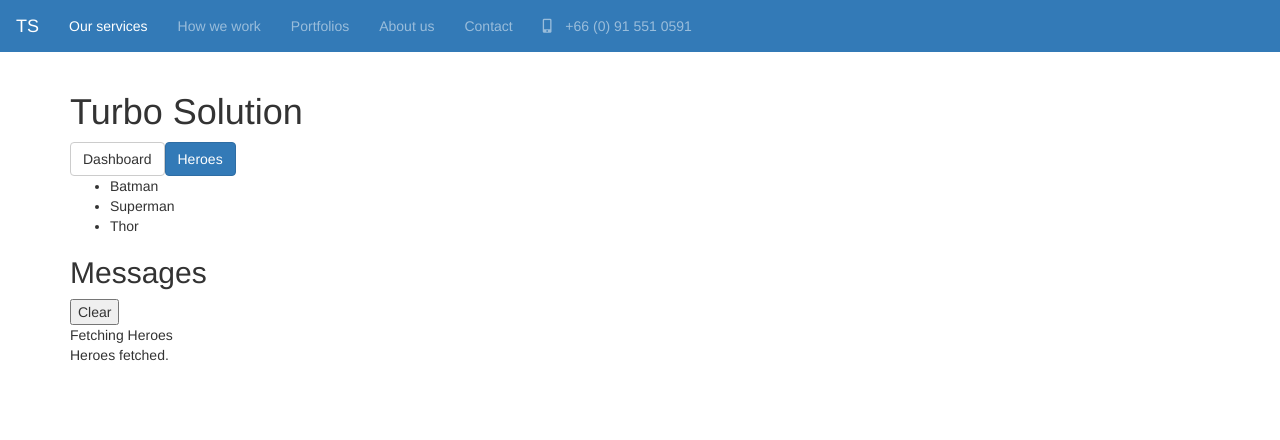
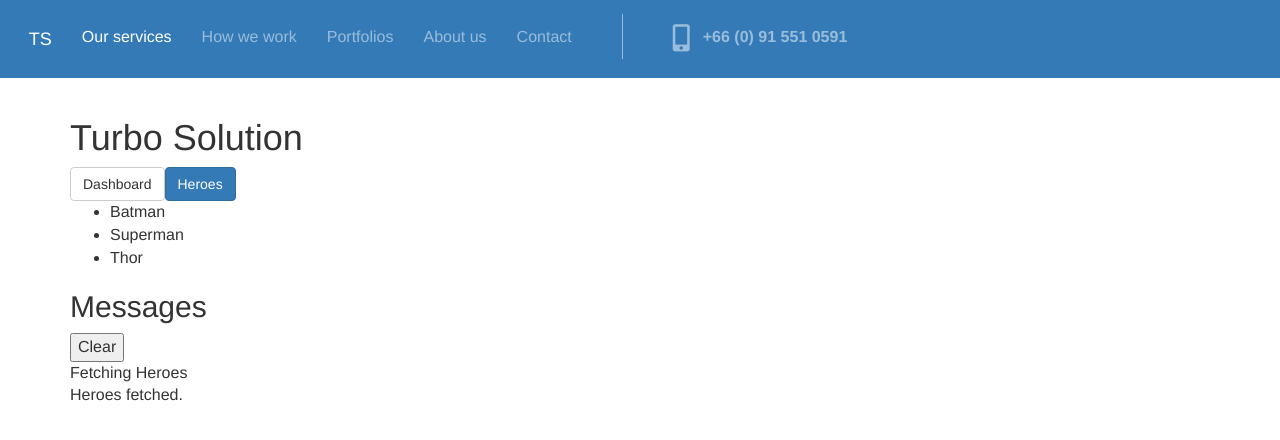
Before and after one commit to ppetpadriew/petpadriew_3.0, an Angular app: page /heroes in a window 1280 px wide. Shown: the top 440 px of the page. Built offline with nearby package versions, Linux system fonts and the light colour scheme.

Commit message:
feat: click to call button

```diff
--- a/src/app/top-nav/top-nav.component.html
+++ b/src/app/top-nav/top-nav.component.html
@@ -6,8 +6,8 @@
     <a href="/" class="nav-item">How we work</a>
     <a href="/" class="nav-item">Portfolios</a>
     <a href="/" class="nav-item">About us</a>
-    <a href="/" class="nav-item">Contact</a>
-    <a href="/" class="nav-item block-call">
+    <a href="/" class="nav-item last">Contact</a>
+    <a href="tel:+66915510591" class="nav-item block-call">
         <i class="fas fa-mobile-alt"></i>
         +66 (0) 91 551 0591
     </a>
--- a/src/app/top-nav/top-nav.component.scss
+++ b/src/app/top-nav/top-nav.component.scss
@@ -1,30 +1,66 @@
 @import "../global-scss/global-variables";
+
+$nav-section-space: 50px;
+
+@function get-nav-item-txt-color($hover: false) {
+  @return rgba(255, 255, 255, if($hover == true, 0.8, 0.5));
+}
 
 .navbar {
   border-radius: 0px;
-}
+  padding: 0.8em;
 
-.navbar-brand {
-  color: $txt-primary-color;
+  &-brand {
+    color: $txt-primary-color;
+  }
 }
 
 .nav-item {
   padding: 15px;
-  height: 50px;
-  line-height: 20px;
+  height: 30px;
+  line-height: 15px;
   float: left;
-  color: rgba(255, 255, 255, .5);
+  color: get-nav-item-txt-color();
+  &.active {
+    color: $txt-primary-color;
+  }
+  &.last {
+    padding-right: $nav-section-space;
+  }
+  &:hover {
+    text-decoration: none;
+    color: get-nav-item-txt-color(true);
+  }
 }
 
-.nav-item.active {
-  color: $txt-primary-color;
+.block-call {
+  border-left: 1px solid get-nav-item-txt-color();;
+  position: relative;
+  padding-left: $nav-section-space + 30px;
+  height: 100%;
+  font-weight: bold;
+
+  i {
+    margin-right: 10px;
+    position: absolute;
+    left: $nav-section-space;
+    top: 10px;
+    font-size: 1.7em;
+  }
+  //&::before {
+  //  content: "\f10b";
+  //  display: inline-block;
+  //  font: normal normal normal 14px/1 FontAwesome;
+  //  font-size: inherit;
+  //  text-rendering: auto;
+  //  -webkit-font-smoothing: antialiased;
+  //  -moz-osx-font-smoothing: grayscale;
+  //  font-size: 40px;
+  //  position: absolute;
+  //  left: 50px;
+  //  top: 50%;
+  //  margin-top: -20px;
+  //  border-left: 1px solid #dfdfdf;
+  //  padding-left: 40px;
+  //}
 }
-
-.nav-item:hover {
-  text-decoration: none;
-  color: rgba(255, 255, 255, .8);
-}
-
-.block-call i {
-  margin-right: 10px;
-}
--- a/src/styles.scss
+++ b/src/styles.scss
@@ -1 +1,4 @@
 /* You can add global styles to this file, and also import other style files */
+body {
+  font-size: 16px;
+}
```
